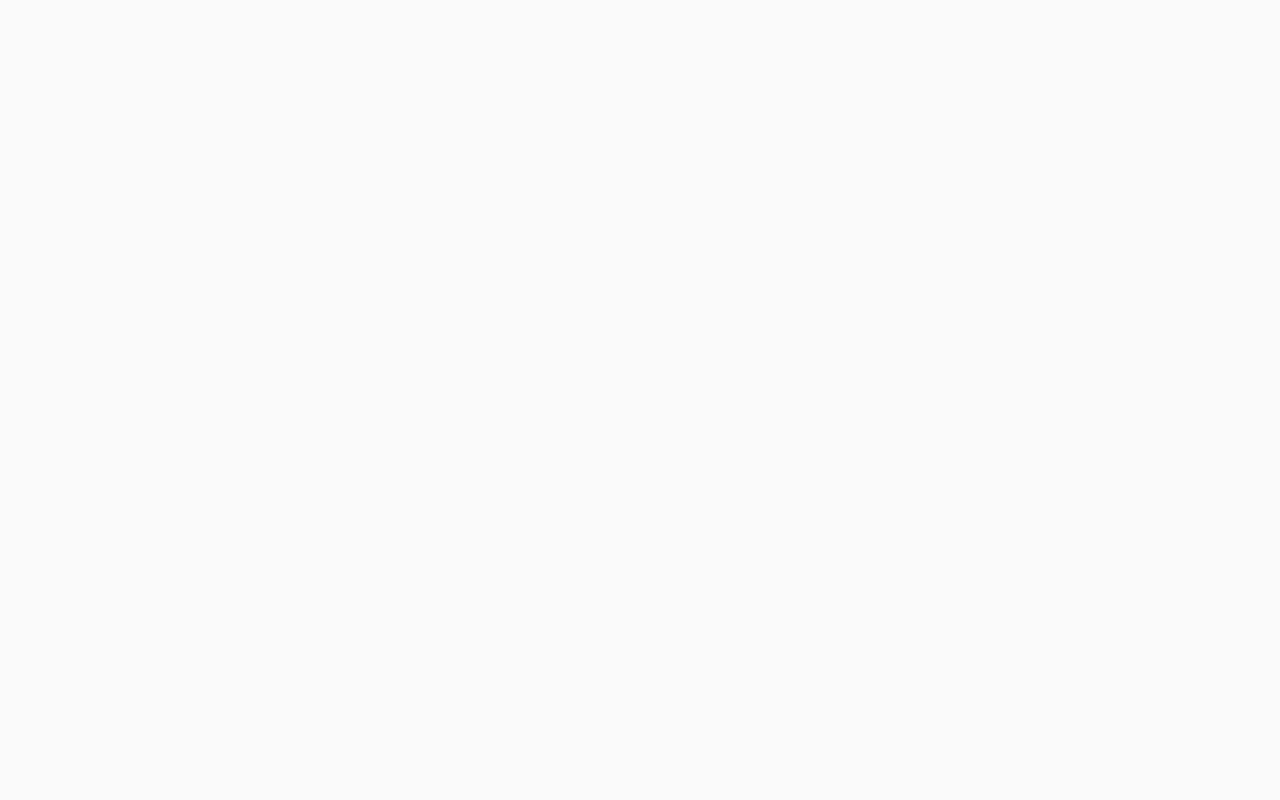
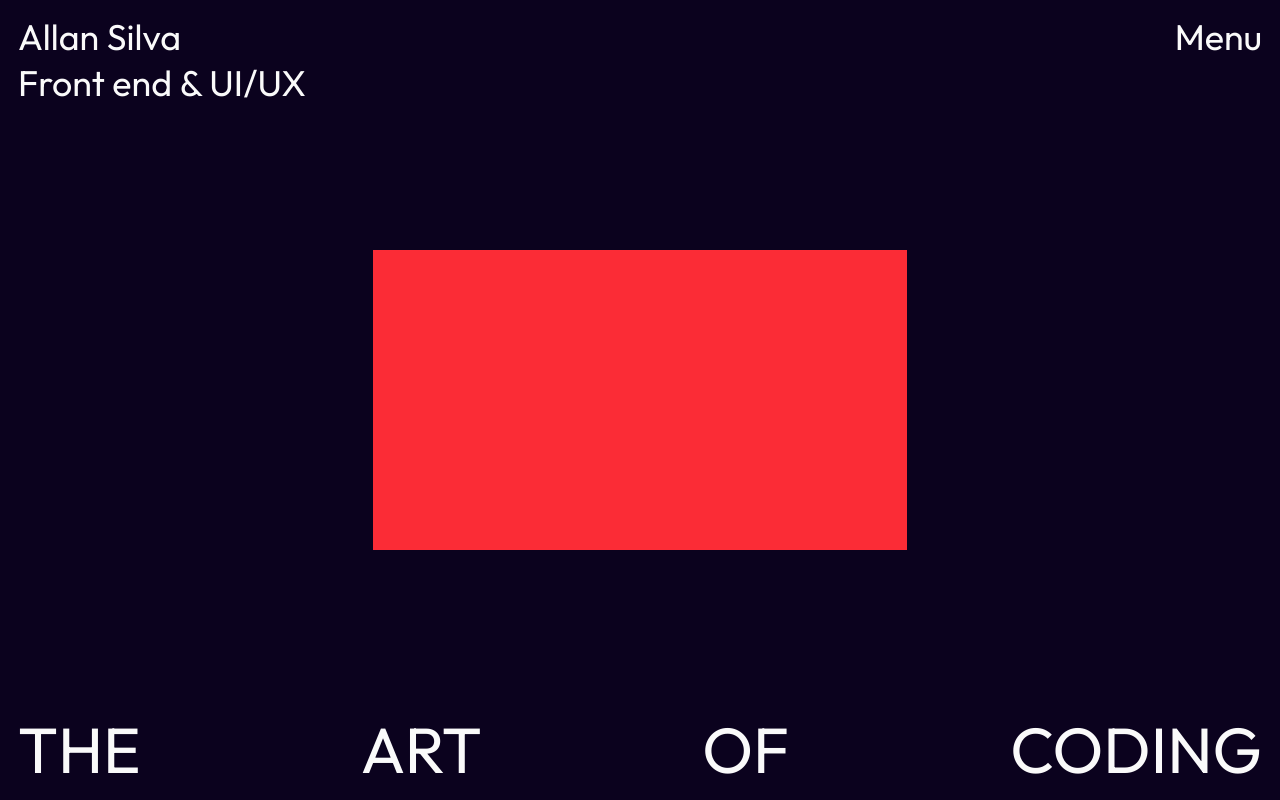
Before and after one commit to allangdasilva/portfolio-allan-silva, a Next.js app: page / in a window 1280 px wide. Built offline with nearby package versions, Linux system fonts and the light colour scheme; a web font is replaced by a local one.

Commit message:
fix: adiciona Main ao Home

```diff
--- a/app/layout.tsx
+++ b/app/layout.tsx
@@ -1,31 +1,32 @@
-import type { Metadata } from "next";
-import { Outfit, STIX_Two_Text } from "next/font/google";
-import "./globals.css";
+import type { Metadata } from 'next';
+import { Outfit, STIX_Two_Text } from 'next/font/google';
+import './globals.css';
 
 const outfitSans = Outfit({
-  variable: "--font-outfit-sans",
-  subsets: ["latin"],
-  display: "swap"
+  variable: '--font-outfit-sans',
+  subsets: ['latin'],
+  display: 'swap',
 });
 
 const stixTwoTextSerif = STIX_Two_Text({
-  variable: "--font-stix-serif",
-  subsets: ["latin"],
-  display: "swap"
+  variable: '--font-stix-serif',
+  subsets: ['latin'],
+  style: 'italic',
+  display: 'swap',
 });
 
 export const metadata: Metadata = {
-  title: "Allan Silva — Desenvolvedor Front-End & UX/UI Designer",
-  description: "Portfolio de Allan Silva - Dev Front-end & UX/UI Designer.",
+  title: 'Allan Silva — Desenvolvedor Front-End & UX/UI Designer',
+  description: 'Portfolio de Allan Silva - Dev Front-end & UX/UI Designer.',
 };
 
-export default function RootLayout({ children }: LayoutProps<"/">) {
+export default function RootLayout({ children }: LayoutProps<'/'>) {
   return (
     <html
       lang="pt-BR"
       className={`${outfitSans.variable} ${stixTwoTextSerif.variable} h-full antialiased`}
     >
-      <body className="min-h-full flex flex-col">{children}</body>
+      <body className="flex min-h-full flex-col">{children}</body>
     </html>
   );
 }
--- a/app/page.tsx
+++ b/app/page.tsx
@@ -1,10 +1,12 @@
-import React from "react";
-import Header from "./_view/home/01_header/Header";
+import React from 'react';
+import Header from './_view/home/01_header/Header';
+import Main from './_view/home/02_main/Main';
 
 export default function Home() {
   return (
     <React.Fragment>
       <Header />
+      <Main />
     </React.Fragment>
   );
 }
```
